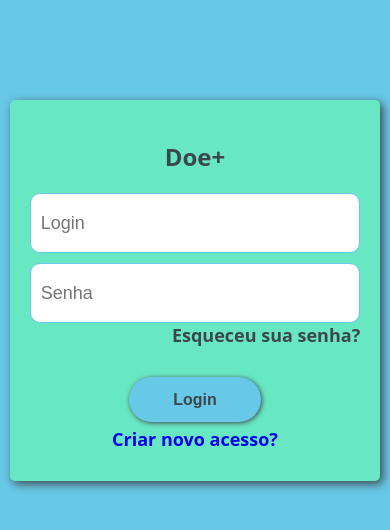
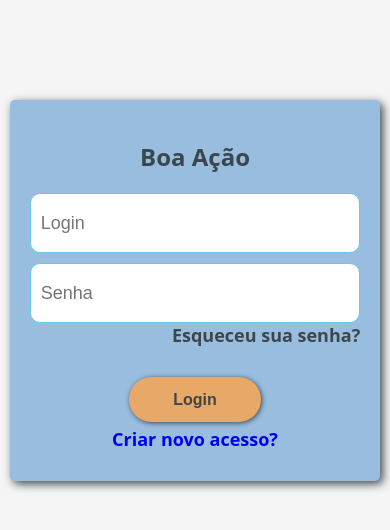
Before and after one commit to paulornr89/boa_acao_front, a React (Vite) app: page /login in a window 390 px wide. Shown: the top 530 px of the page. Built offline with nearby package versions, Linux system fonts and the light colour scheme.

Commit message:
incluído routes, funcional

```diff
--- a/src/App.jsx
+++ b/src/App.jsx
@@ -1,12 +1,12 @@
 import { useState } from 'react';
-import { Outlet, Link } from 'react-router-dom';
+import AppRouter from './routes/routes';
 
 function App() {
   const [count, setCount] = useState(0)
 
   return (
     <>
-       <h1>BoaAção</h1>
+      <AppRouter/>
     </>
   )
 }
--- /dev/null
+++ b/src/components/Login/Login.css
@@ -0,0 +1,58 @@
+/*LOGIN*/
+form {
+    background-color: #99BDDE;
+    border-radius: 5px;
+    text-align: center;
+    padding: 20px 0 20px 0;
+    box-shadow: 3px 3px 10px;
+    margin: 100px auto 100px auto;
+}
+
+.login {
+    padding-left: 20px;
+    padding-right: 20px;
+}
+
+.btnLogin {
+    width: 30%;
+    height: 50px;
+    border-radius: 25px;
+    background-color: #E8A968;
+    color: #3C474D;
+    font-size: medium;
+    border-style: hidden;
+    font-weight: bold;
+    margin-top: 20px;
+    margin-bottom: 5px;
+    align-self: center;
+    box-shadow: 1px 1px 5px;
+}
+
+.login .form-group input + span {
+    align-self: flex-end;
+}
+
+.login .form-group .btnLogin + span {
+    align-self: center;
+}
+
+@media only screen and (max-width: 768px) {/*SMARTPHONES*/
+     .login {
+        width: 90% !important;
+    }
+
+    .btnLogin {
+        width: 40% !important;
+        height: 45px !important;
+    }
+
+    .login, form {
+        width: 95% !important;
+    }
+}
+
+@media only screen and (min-width: 768px) {/*DESKTOPS*/
+    .login, form:not(.cadastro) {
+        width: 40%;
+    }
+}
--- a/src/components/Login/Login.jsx
+++ b/src/components/Login/Login.jsx
@@ -2,11 +2,12 @@ import ButtonLogin from "../Buttons/ButtonLogin";
 import Input from "../Fields/Input";
 import InputPassword from "../Fields/InputPassword";
 import Title from "../Title";
+import './Login.css';
 
 export default function Login() {
    return <>
             <form className="login">
-                <Title text='Doe+'/>
+                <Title text='Boa Ação'/>
                 <Input key='login' placeholder='Login'/>
                 <InputPassword/>
                 <ButtonLogin/>
--- a/src/main.jsx
+++ b/src/main.jsx
@@ -1,28 +1,13 @@
 import { StrictMode } from 'react'
 import { createRoot } from 'react-dom/client'
+import './style.css'
 import App from './App.jsx'
-import './style.css'
-import {
-  createBrowserRouter,
-  createRoutesFromElements,
-  Route,
-  RouterProvider,
-} from 'react-router-dom';
-import Login from './components/Login/Login.jsx';
-import CadastroDeUsuario from './components/Login/Cadastro/Cadastro.jsx';
-
-const router = createBrowserRouter(
-  createRoutesFromElements(
-    <>
-      <Route path="/" element={ <App/> } />
-      <Route path="/login" element={ <Login/> } />
-      <Route path="/cadastro" element={ <CadastroDeUsuario/> } />
-    </>
-  )
-);
+import { BrowserRouter } from 'react-router-dom';
 
 createRoot(document.getElementById('root')).render(
   <StrictMode>
-    <RouterProvider router={router}/>
+    <BrowserRouter>
+      <App />
+    </BrowserRouter>
   </StrictMode>,
 );
--- /dev/null
+++ b/src/routes/routes.jsx
@@ -0,0 +1,12 @@
+import { Routes, Route } from 'react-router-dom';
+
+import CadastroDeUsuario from '../components/Login/Cadastro/Cadastro.jsx'
+import Login from '../components/Login/Login.jsx';
+
+export default function AppRoutes() {
+    return (<Routes>
+      <Route path="/" element={ <h1>APP BOA AÇÃO</h1> } />
+      <Route path="/login" element={ <Login/> } />
+      <Route path="/cadastro" element={ <CadastroDeUsuario/> } />
+    </Routes>);
+}
--- a/src/style.css
+++ b/src/style.css
@@ -22,11 +22,7 @@ body {
     font-style: normal;
     color: #3C474D;
     height: 100vh;
-    background-color: #68C8E8;
-}
-
-.fundoApp {
-    background-color: white;
+    background-color: #F5F5F5;
 }
 
 main {
@@ -42,44 +38,6 @@ main {
     padding-right: 15px;
     display: flex;
     gap: 10px;
-}
-
-/*LOGIN*/
-form {
-    background-color: #68E8C2;
-    border-radius: 5px;
-    text-align: center;
-    padding: 20px 0 20px 0;
-    box-shadow: 3px 3px 10px;
-    margin: 100px auto 100px auto;
-}
-
-.login {
-    padding-left: 20px;
-    padding-right: 20px;
-}
-
-.login .form-group input + span {
-    align-self: flex-end;
-}
-
-.login .form-group .btnLogin + span {
-    align-self: center;
-}
-
-.btnLogin {
-    width: 30%;
-    height: 50px;
-    border-radius: 25px;
-    background-color: #68C8E8;
-    color: #3C474D;
-    font-size: medium;
-    border-style: hidden;
-    font-weight: bold;
-    margin-top: 20px;
-    margin-bottom: 5px;
-    align-self: center;
-    box-shadow: 1px 1px 5px;
 }
 
 .btn {
@@ -675,14 +633,7 @@ a:visited {
         width: 100%;
     }
 
-    .login {
-        width: 90% !important;
-    }
 
-    .btnLogin {
-        width: 40% !important;
-        height: 45px !important;
-    }
 
     header img {
         width: 40px !important;
@@ -731,10 +682,6 @@ a:visited {
 
     .infoItens .form-group {
         flex-wrap: wrap;
-    }
-
-    .login, form {
-        width: 95% !important;
     }
 
     form label {
@@ -933,10 +880,6 @@ a:visited {
         padding-left: 0;
     }
 
-    .login, form:not(.cadastro) {
-        width: 40%;
-    }
-
     .cadastro {
         margin: 20px auto 20px auto;
         width: 90%;
```
